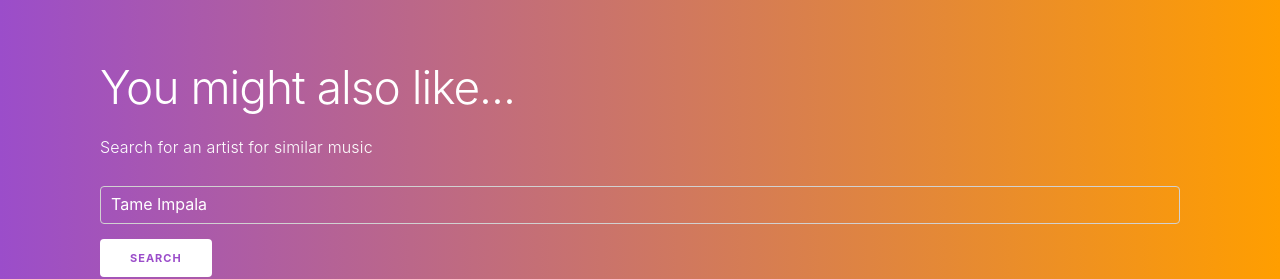
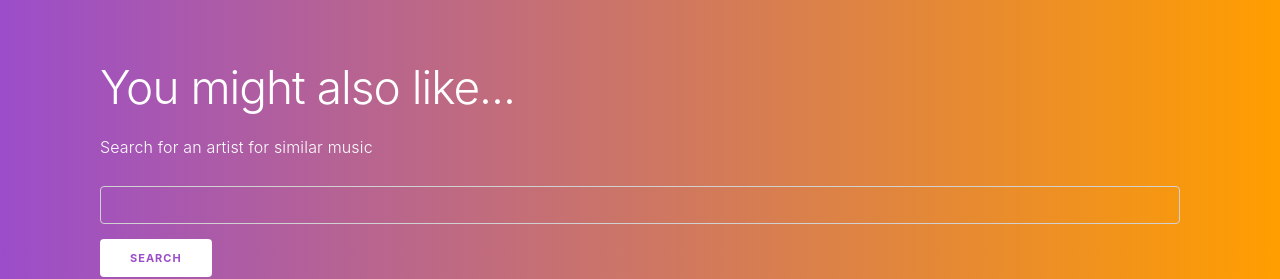
Before and after one commit to tevissaur/ymal-react-app, a React (Create React App) app: page / in a window 1280 px wide. Shown: the top 279 px of the page. Built offline with nearby package versions, Linux system fonts and the light colour scheme; no server answers.

Commit message:
handle new search terms

```diff
--- a/src/App.js
+++ b/src/App.js
@@ -11,7 +11,7 @@
 //  - updates state
 function App() {
 
-  const [searchTerm, setSearchTerm] = useState('Tame Impala')
+  const [searchTerm, setSearchTerm] = useState('')
   const [loading, setLoading] = useState(true)
 
   useEffect(() => {
@@ -38,6 +38,7 @@
         <SearchForm
           searchTerm={searchTerm}
           setSearchTerm={setSearchTerm}
+          getRecomendations={getRecomendations}
         />
       </Header>
       <div className='container'>
--- a/src/components/SearchForm.js
+++ b/src/components/SearchForm.js
@@ -1,12 +1,17 @@
 import './SearchForm.css'
 
-const SearchForm = ({ searchTerm, setSearchTerm }) => {
+const SearchForm = ({ searchTerm, setSearchTerm, getRecomendations }) => {
 	const handleChange = e => {
 		// console.log(e.target.value)
 		setSearchTerm(e.target.value)
 	}
+
+	const handleSubmit = e => {
+		e.preventDefault()
+		getRecomendations()
+	}
 	return (
-		<form className="search-form">
+		<form onSubmit={handleSubmit} className="search-form">
 			<input
 				value={searchTerm}
 				name="searchTerm"
```
